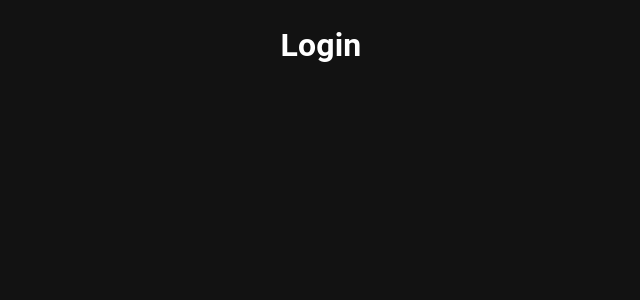
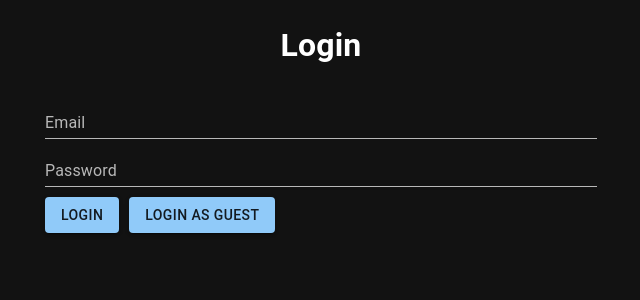
Before and after one commit to kasteckis/gymemory, a Next.js app in the folder frontend/: page /login in a window 1280 px wide. Shown: the top 300 px of the page, without its empty margins (319-959 px from the left). Built offline with nearby package versions, Linux system fonts and the light colour scheme.

Commit message:
Started working on login page (guest login)

```diff
--- /dev/null
+++ b/frontend/components/login/dialogs/LoginDialogTransition.tsx
@@ -0,0 +1,14 @@
+import React from "react";
+import {TransitionProps} from "@mui/material/transitions";
+import {Slide} from "@mui/material";
+
+const LoginDialogTransition = React.forwardRef(function Transition(
+    props: TransitionProps & {
+        children: React.ReactElement<any, any>;
+    },
+    ref: React.Ref<unknown>,
+) {
+    return <Slide direction="up" ref={ref} {...props} />;
+});
+
+export default LoginDialogTransition;
--- a/frontend/pages/login.tsx
+++ b/frontend/pages/login.tsx
@@ -1,15 +1,77 @@
 import Head from 'next/head'
+import {
+    Button,
+    Container,
+    Dialog,
+    DialogActions,
+    DialogContent,
+    DialogContentText,
+    DialogTitle, Slide,
+    TextField
+} from "@mui/material";
+import React, {useState} from "react";
+import Link from "next/link";
+import LoginDialogTransition from "../components/login/dialogs/LoginDialogTransition";
+
 
 export default function Home() {
+    const [dialogOpen, setDialogOpen] = useState<boolean>(false);
+
+    const handleLogin = async (e: any) => {
+        e.preventDefault();
+        alert('Login is not yet implemented! Come back later!'); // Todo implement actual login
+    }
+
+    const handleContinueAsGuest = () => {
+        setDialogOpen(true);
+    }
+
+    const handleCloseDialog = () => {
+        setDialogOpen(false);
+    }
+
+    const handleContinueAsGuestConfirmed = async () => {
+        console.log('continue fr fr')
+    }
+
     return (
         <>
             <Head>
                 <title>GyMemory | Login</title>
                 <meta name="description" content="Sign in to access all of the features on gymemory" />
             </Head>
-            <div>
+            <Container maxWidth="sm">
                 <h1 style={{textAlign: 'center'}}>Login</h1>
-            </div>
+                <form onSubmit={handleLogin}>
+                    <TextField fullWidth label="Email" variant="standard" />
+                    <TextField fullWidth label="Password" variant="standard" type={'password'} />
+
+                    <Button type={'submit'} onClick={handleLogin} style={{marginTop: '10px'}} variant="contained">Login</Button>
+                    <Button onClick={handleContinueAsGuest} style={{marginTop: '10px', marginLeft: '10px'}} variant="contained">
+                        Login as guest
+                    </Button>
+                </form>
+            </Container>
+
+            <Dialog
+                open={dialogOpen}
+                TransitionComponent={LoginDialogTransition}
+                keepMounted
+                onClose={handleCloseDialog}
+                aria-describedby="alert-dialog-slide-description"
+            >
+                <DialogTitle>{"Are you sure you do not want to create an account?"}</DialogTitle>
+                <DialogContent>
+                    <DialogContentText id="alert-dialog-slide-description">
+                        With guest account there is a chance you might lose your data after your device cache restarts! {' '}
+                        <Link href={'/register'}>To create account, click here!</Link>
+                    </DialogContentText>
+                </DialogContent>
+                <DialogActions>
+                    <Button onClick={handleCloseDialog}>Cancel</Button>
+                    <Button onClick={handleContinueAsGuestConfirmed}>Create Guest Account</Button>
+                </DialogActions>
+            </Dialog>
         </>
     )
 }
```
